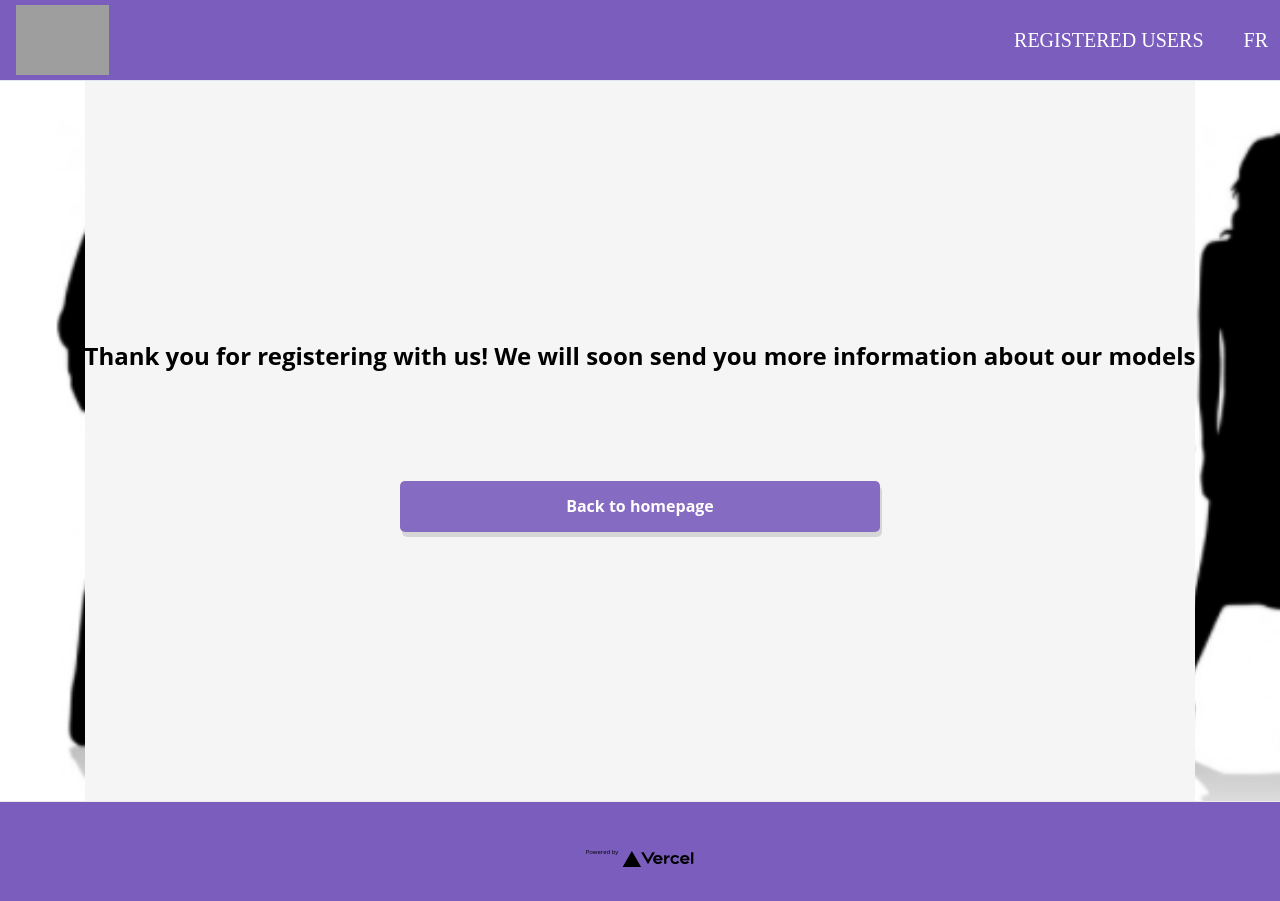
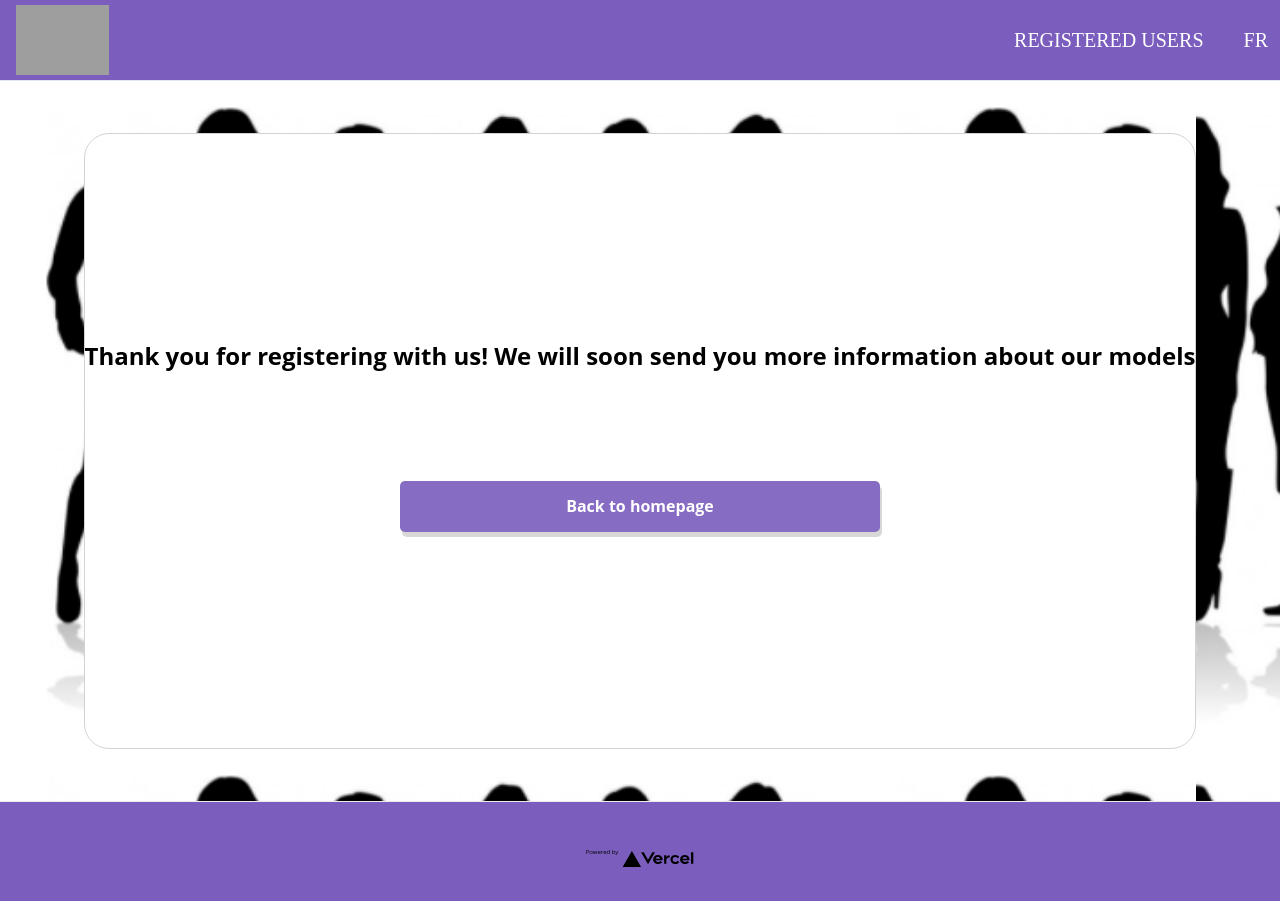
Before and after one commit to arielleon24/PaoPower-TS, a Next.js app: page / in a window 1280 px wide. Both pictures are taken after typing "Sample", "name@example.com", "Sample123" into the empty fields and a click on the button "Register". Built offline with nearby package versions, Linux system fonts and the light colour scheme; grey boxes are pictures that could not be loaded.

Commit message:
fixed background

```diff
--- a/component/Registered.tsx
+++ b/component/Registered.tsx
@@ -9,7 +9,7 @@ export default function Form(props:any) {
 
   return (
     <div className={styles.container}>
-              <main className={styles.main}>
+              <main className={styles.mainForm}>
                 <h1 className={styles.title2}>
                 {eng ? data.eng.thanks : data.fr.thanks}
                 </h1>
--- a/styles/Home.module.css
+++ b/styles/Home.module.css
@@ -1,6 +1,6 @@
 .container {
   background-image: url('../public/background.png');
-  background-size: contain;
+  background-size: 60vw;
   min-height: 90vh;
   /* padding: 0 0.5rem; */
   display: flex;
```
